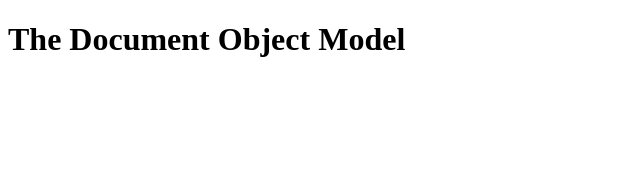
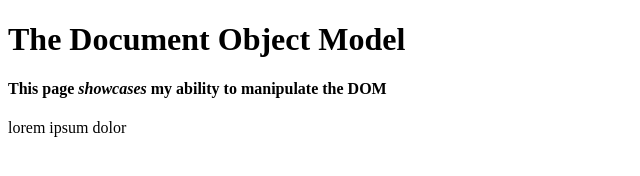
Before and after one commit to mrkwab3/SBA316, a plain HTML site: page index.html in a window 1280 px wide. Shown: the whole page, without its empty margins (0-640 px from the left). Drawn offline with Linux system fonts and the light colour scheme.

Commit message:
Completed the header

```diff
--- a/index.html
+++ b/index.html
@@ -7,7 +7,6 @@
     <script src="./index.js" defer></script>
 </head>
 <body>
-    <h1>The Document Object Model</h1>
     <header id="dom"></header>
     <div class="synopsis"></div>
     <div class="mainInfo"></div>
--- a/index.js
+++ b/index.js
@@ -4,8 +4,13 @@ const mainInfo = document.querySelector('div.mainInfo')
 const conclusion = document.querySelector('div.conclusion')
 
 // * Header
+const h1 = document.createElement('h1')
+h1.textContent = 'The Document Object Model'
+header.appendChild(h1)
 
-header.innerHTML()
+const h4 = document.createElement('h4')
+h4.innerHTML = 'This page <em>showcases</em> my ability to manipulate the DOM'
+header.appendChild(h4)
 
 // * Synopsis
 
```
